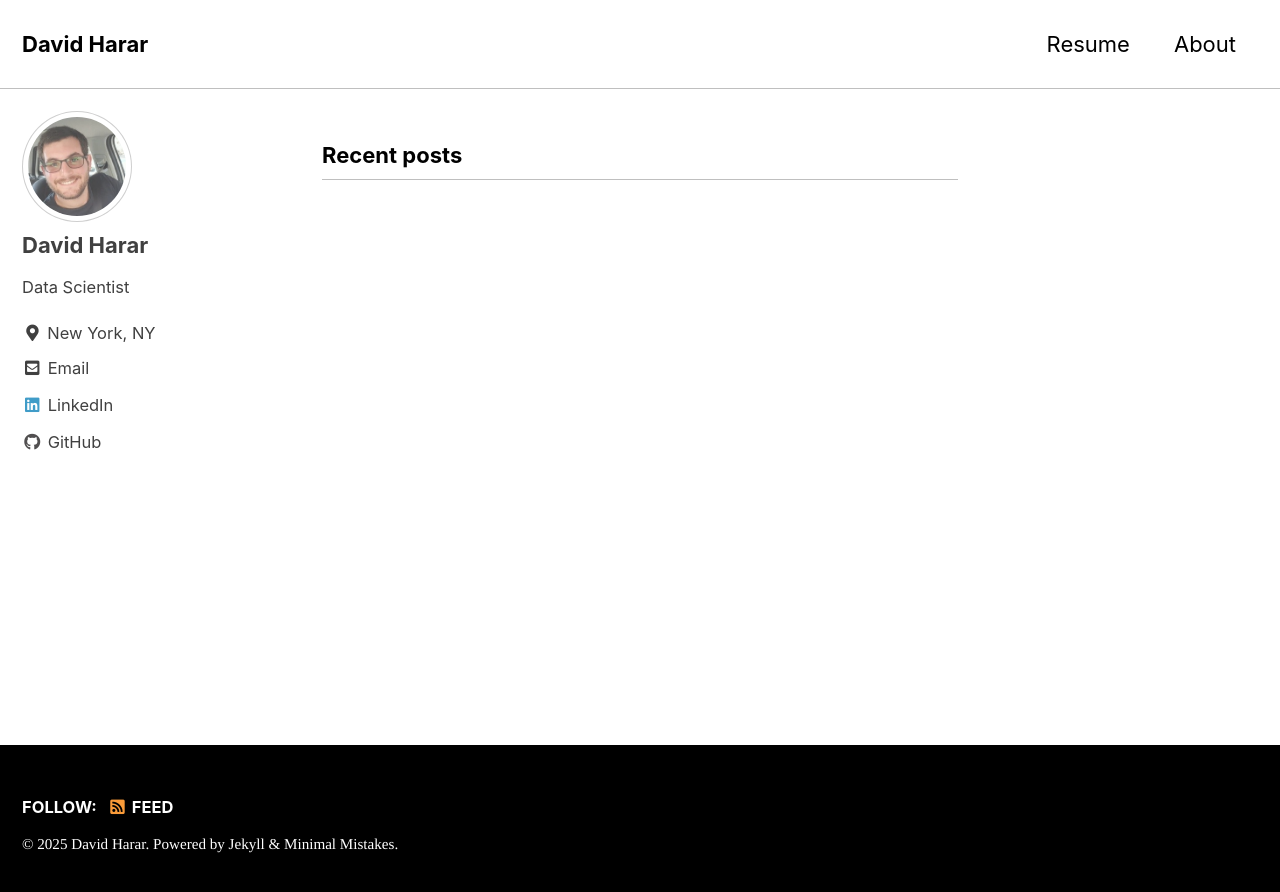
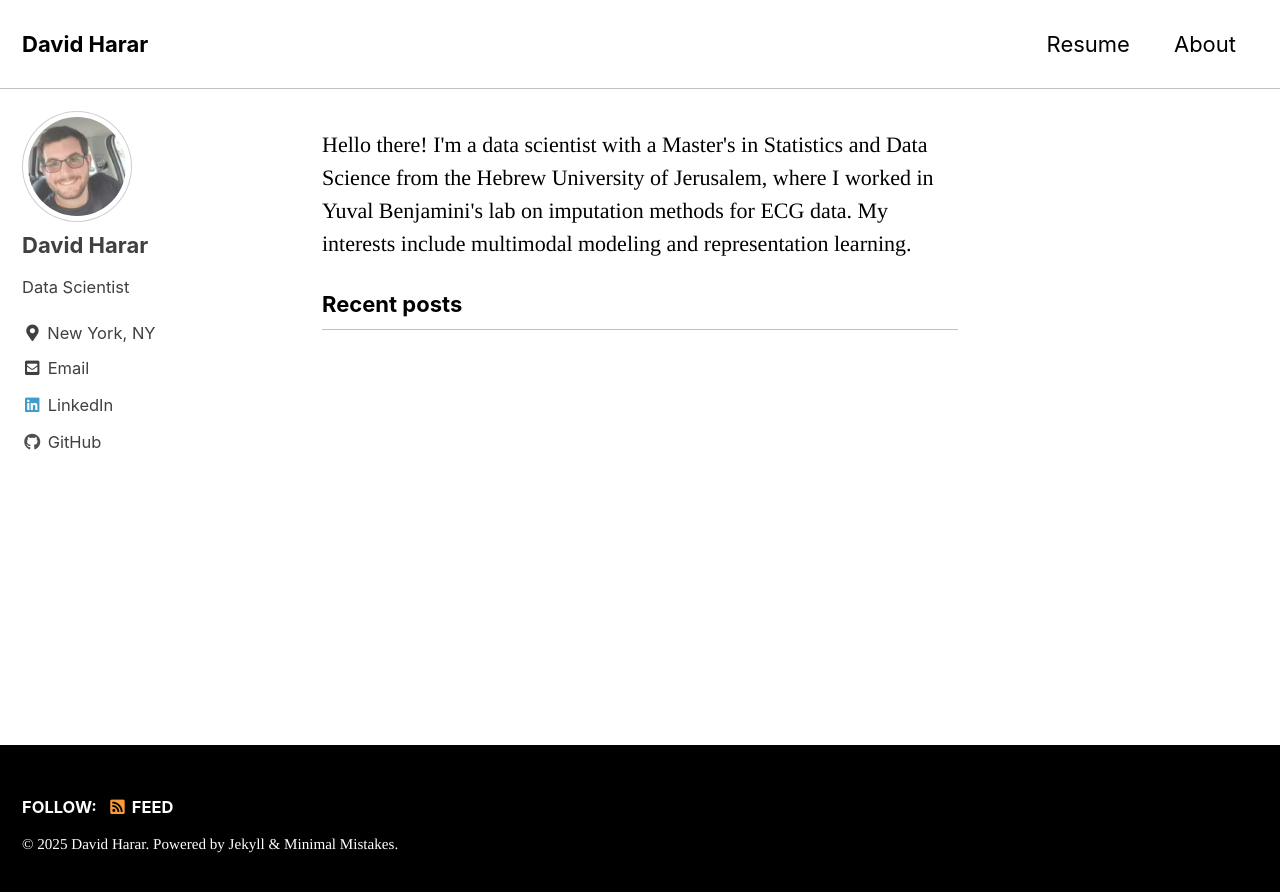
Before and after one commit to DavidHarar/DavidHarar.github.io, a Jekyll site: the page built from index.html, in a window 1280 px wide. Shown: the top 892 px of the page. Built offline with Jekyll 4.4.1, drawn with Linux system fonts in a browser that asks for light colours; cached includes are drawn as plain includes; the list of posts is cut into pages by our own code.

Commit message:
MOD: add description

```diff
--- a/index.html
+++ b/index.html
@@ -2,3 +2,5 @@
 layout: home
 author_profile: true
 ---
+
+Hello there! I'm a data scientist with a Master's in Statistics and Data Science from the Hebrew University of Jerusalem, where I worked in Yuval Benjamini's lab on imputation methods for ECG data. My interests include multimodal modeling and representation learning.
```
